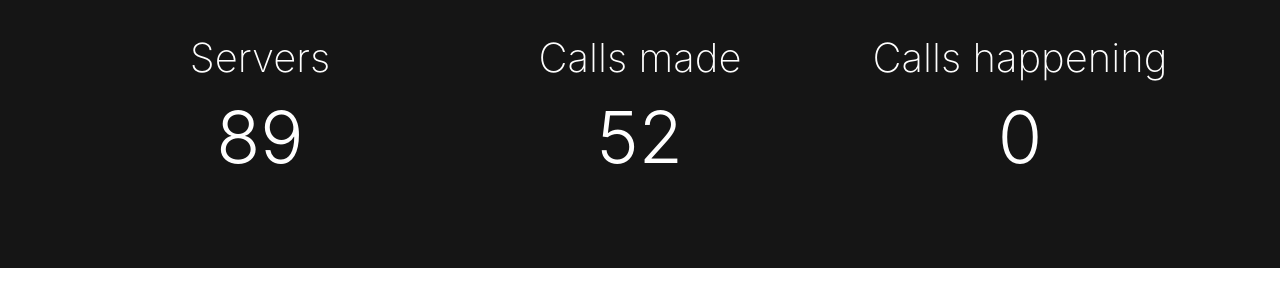
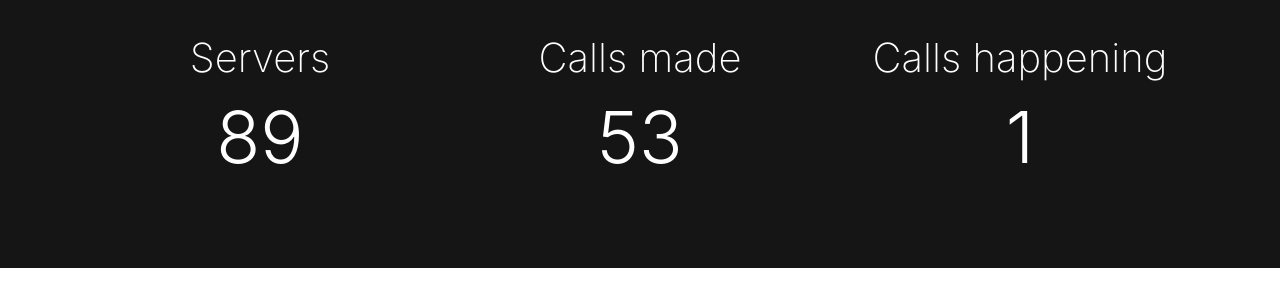
Before and after one commit to tumblenet/tnphone.tumblenet.ga, a Jekyll site: the page built from index.html, in a window 1280 px wide and 900 px high, scrolled down 443 px. Shown: the part 167-467 px from the top of the window. Built offline with Jekyll 4.4.1, drawn with Linux system fonts in a browser that asks for light colours; nearby versions of some CDN libraries.

Commit message:
Update Phones feed

```diff
--- a/_data/phones.json
+++ b/_data/phones.json
@@ -1,5 +1,5 @@
 {
-	"callsMade": 52,
+	"callsMade": 53,
 	"servers": 89,
-	"currentCalls": 0
+	"currentCalls": 1
 }
```
